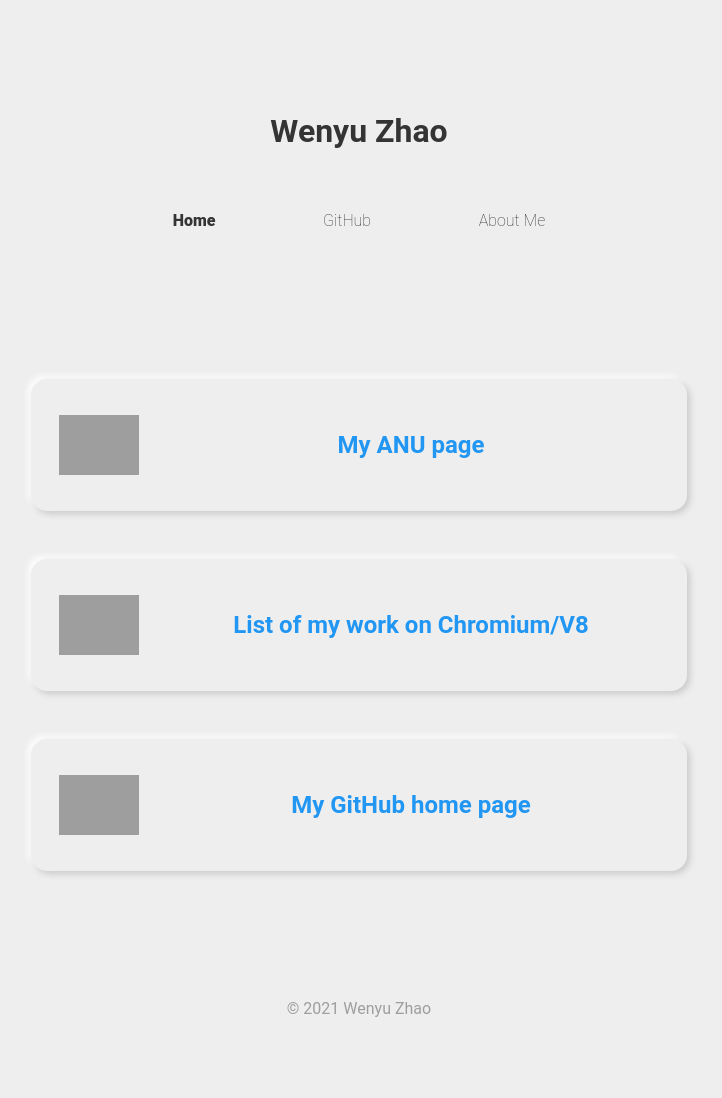
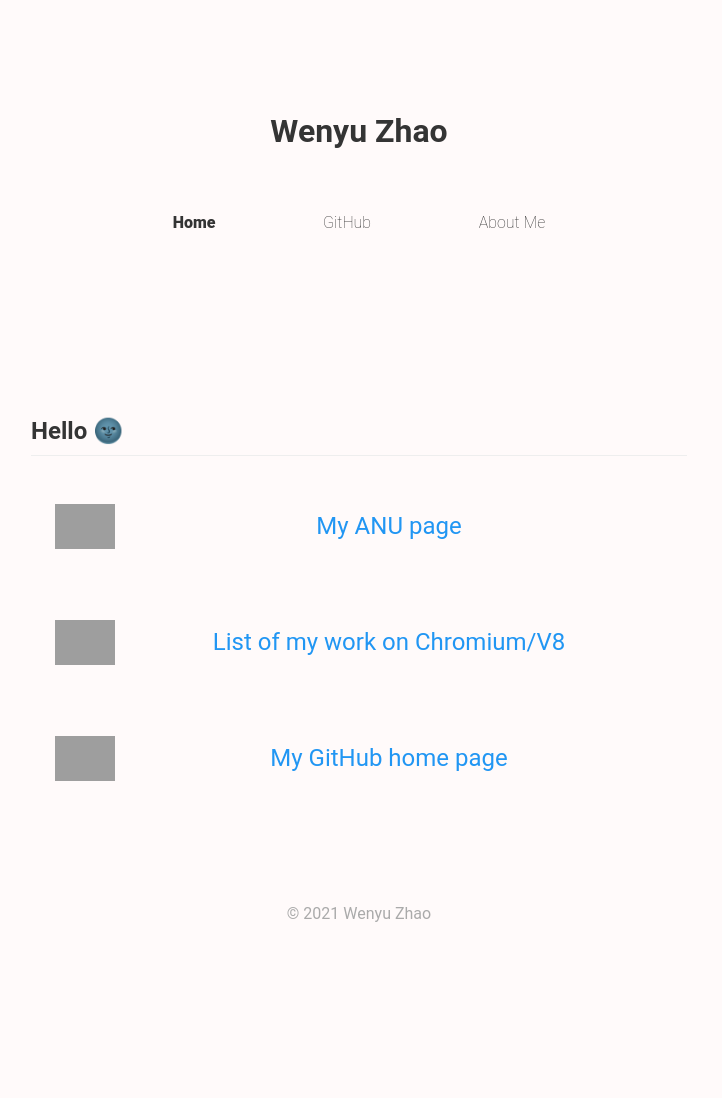
Before and after one commit to wenyuzhao/wenyuzhao.github.io, a Jekyll site: the page built from index.md, in a window 1280 px wide. Shown: the whole page, without its empty margins (281-1003 px from the left). Built offline with Jekyll 4.4.1, drawn with Linux system fonts in a browser that asks for light colours; our own code applies the rules of GitHub Pages for plain Markdown files; after the commit the page ends 1003 px from its top, so only the background shows below that; grey boxes are pictures that could not be loaded.

Commit message:
Refactor theme

```diff
--- a/_includes/project-card.html
+++ b/_includes/project-card.html
@@ -1,7 +1,29 @@
+<style>
+    a.project-card {
+        height: 80px;
+        display: flex;
+        flex-direction: row;
+        align-items: center;
+        border-radius: 16px;
+        padding: 10px 1.5rem;
+    }
+    a.project-card > img {
+        width: 60px;
+        height: 60px;
+        object-fit: contain;
+    }
+    a.project-card > span {
+        font-size: 1.5rem;
+        text-align: center;
+        flex: 1;
+        transition: var(--transition);
+    }
+    a.project-card:hover > span {
+        text-decoration: underline;
+    }
+</style>
 
-<div style="height: 100px; display: flex; flex-direction: row; align-items: center; margin: 3em 0; cursor: pointer; outline: none;" onclick="setTimeout(() => window.open('{{ include.link }}'), 0)" class="neu-card neu-card-clickable">
-    <a href="{{ include.link }}" style="display: flex; align-items: center; justify-content: center;">
-        <img style="width: 80px; height: 80px; padding: 0 10px; object-fit: contain;" src="{{ include.image }}">
-    </a>
-    <h1 style="flex: 1; text-align: center;"><a href="{{ include.link }}" style="color: #2196f3;">{{ include.title }}</a></h1>
-</div>
+<a class="project-card" href="{{ include.link }}">
+    <img src="{{ include.image }}">
+    <span>{{ include.title }}</span>
+</a>
--- a/index.md
+++ b/index.md
@@ -5,6 +5,7 @@
 keywords: Wenyu,Zhao,Wenyu Zhao,ANU,Computer Science
 ---
 
+# Hello 🌚
 
 {% include project-card.html
     image="https://eforms.anu.edu.au/ChatBot_StudentCentralBot/ANU_Crest_Gold_%20Crest_Gold.png"
--- a/styles/default.css
+++ b/styles/default.css
@@ -1,39 +1,49 @@
+:root {
+    --background-color: #FFFAFA;
+    --background-color-active: #eeeeee;
+    --link-color: #2196f3;
+    --link-color-active: var(--link-color);
+    --link-color-visited: var(--link-color);
+    --footer-color: #aaaaaa;
+    --text-color: #343434;
+    --line-color: #eeeeee;
+    --transition: all 0.5s;
+}
 
 body {
-    background-color: white;
     margin: 0;
     padding: 0;
     display: flex;
     flex-direction: column;
     align-items: center;
-    background: #eeeeee;
+    background: var(--background-color);
 }
 
 * {
     font-family: 'Roboto', -apple-system, BlinkMacSystemFont, 'Segoe UI', 'Oxygen', 'Ubuntu', 'Cantarell', 'Fira Sans', 'Droid Sans', 'Helvetica Neue', sans-serif;
-    /*font-weight: 100;*/
 }
 
 
 a {
-    color: #2196f3;
+    color: var(--link-color);
     text-decoration: none;
-    transition: all 0.5s;
+    transition: var(--transition);
     border-radius: 4px;
-    padding: 2px 2px 2px 2px;
+    padding: 2px 2px;
 }
 
 a:visited {
-    color: #2196f3;
+    color: var(--link-color-visited);
 }
 
 a:hover {
-    background: #cccccc;
+    color: var(--link-color-active);
+    background: var(--background-color-active);
+    cursor: pointer;
 }
 
 h1, h2, h3, h4, h5, h6, h1 *, h2 *, h3 *, h4 *, h5 *, h6 * {
-    color: #343434;
-    /*font-weight: 900;*/
+    color: var(--text-color);
 }
 
 /* header */
@@ -50,7 +60,6 @@
     margin: 7rem 0 3.5rem 0;
     width: calc(100vw - 2rem);
     max-width: 41rem;
-    /*font-weight: 100;*/
     text-align: center;
 }
 
@@ -65,8 +74,10 @@
 
 header nav a {
     margin: 0.2rem;
-    color: #343434;
+    color: var(--text-color);
     font-weight: 100;
+    border-radius: 4px;
+    padding: 4px 6px;
 }
 
 header nav a[selected] {
@@ -74,17 +85,17 @@
 }
 
 header nav a:visited {
-    color: #343434;
+    color: var(--text-color);
 }
 
 header nav a:hover {
-    background: #cccccc;
+    color: var(--text-color);
 }
 
 /* article */
 
 article, main {
-    width: calc(100vw - 2rem);
+    width: calc(100vw - 4rem);
     text-align: left;
     max-width: 41rem;
 }
@@ -117,7 +128,7 @@
 
 article > h1, article > h2 {
     margin-top: 5rem;
-    border-bottom: 1px solid #eee;
+    border-bottom: 1px solid var(--line-color);
     padding-bottom: 0.5rem;
 }
 
@@ -125,41 +136,5 @@
 
 footer {
     margin: 5rem 0 5rem 0;
-    color: #9e9e9e;
+    color: var(--footer-color);
 }
-
-/* THEME */
-
-.neu-card {
-    position: relative;
-    overflow: hidden;
-    background: #eeeeee;
-    transition: all 200ms ease-in-out;
-    box-shadow: 3px 3px 6px #cacaca, -3px -3px 6px #ffffff;
-    border-radius: 16px;
-    padding: 16px;
-}
-
-.neu-card-clickable {
-    cursor: pointer;
-}
-
-.neu-card-clickable:active {
-  box-shadow: inset -2px -2px 5px #ffffff, inset 2px 2px 5px #cacaca !important;
-}
-
-/* a.neu-link {
-    all: unset;
-    color: #2196f3;
-    text-decoration: none;
-    transition: all 0.5s;
-    border-radius: 4px;
-    padding: 2px 2px 2px 2px;
-}
-a:visited {
-    color: #2196f3;
-}
-
-a:hover {
-    background: #F5F5F5;
-} */
```
